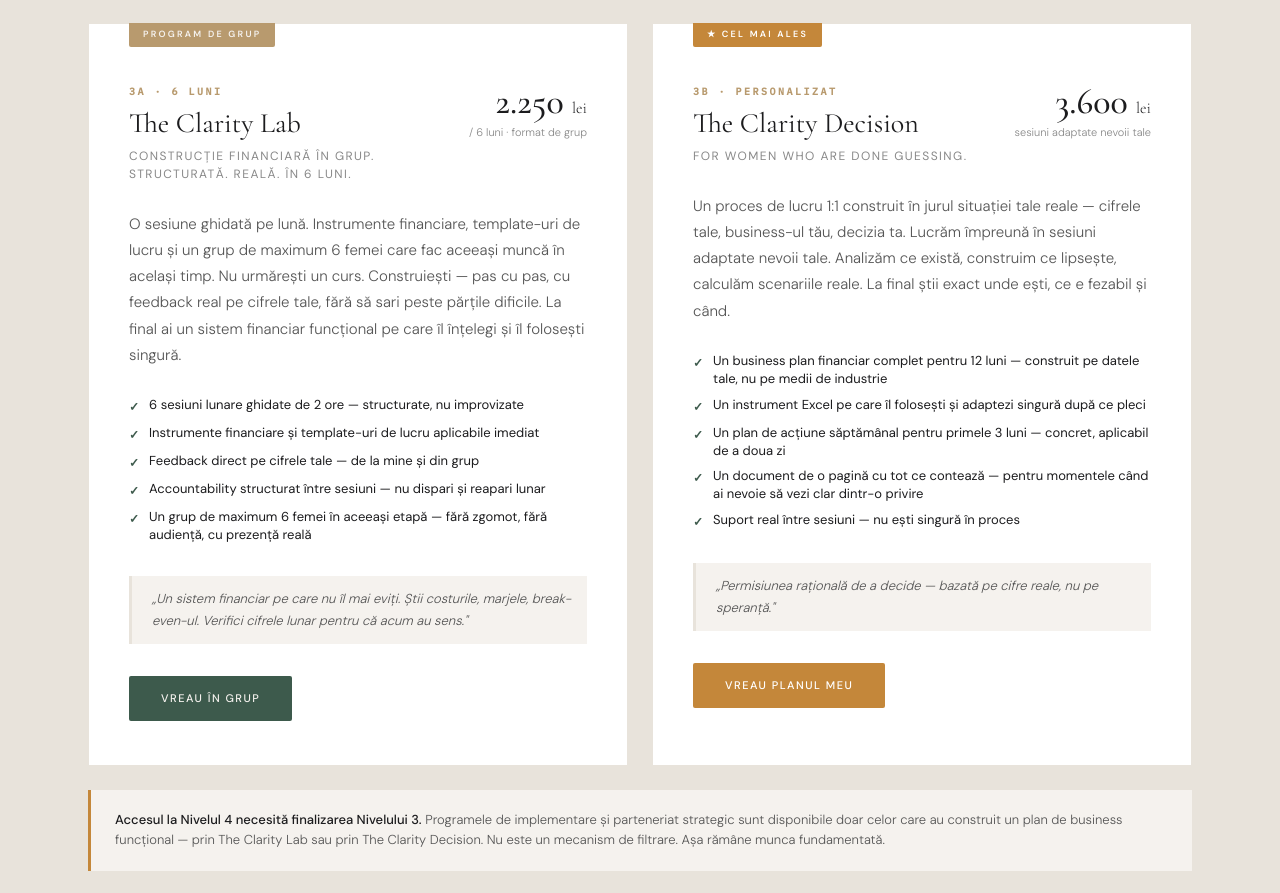
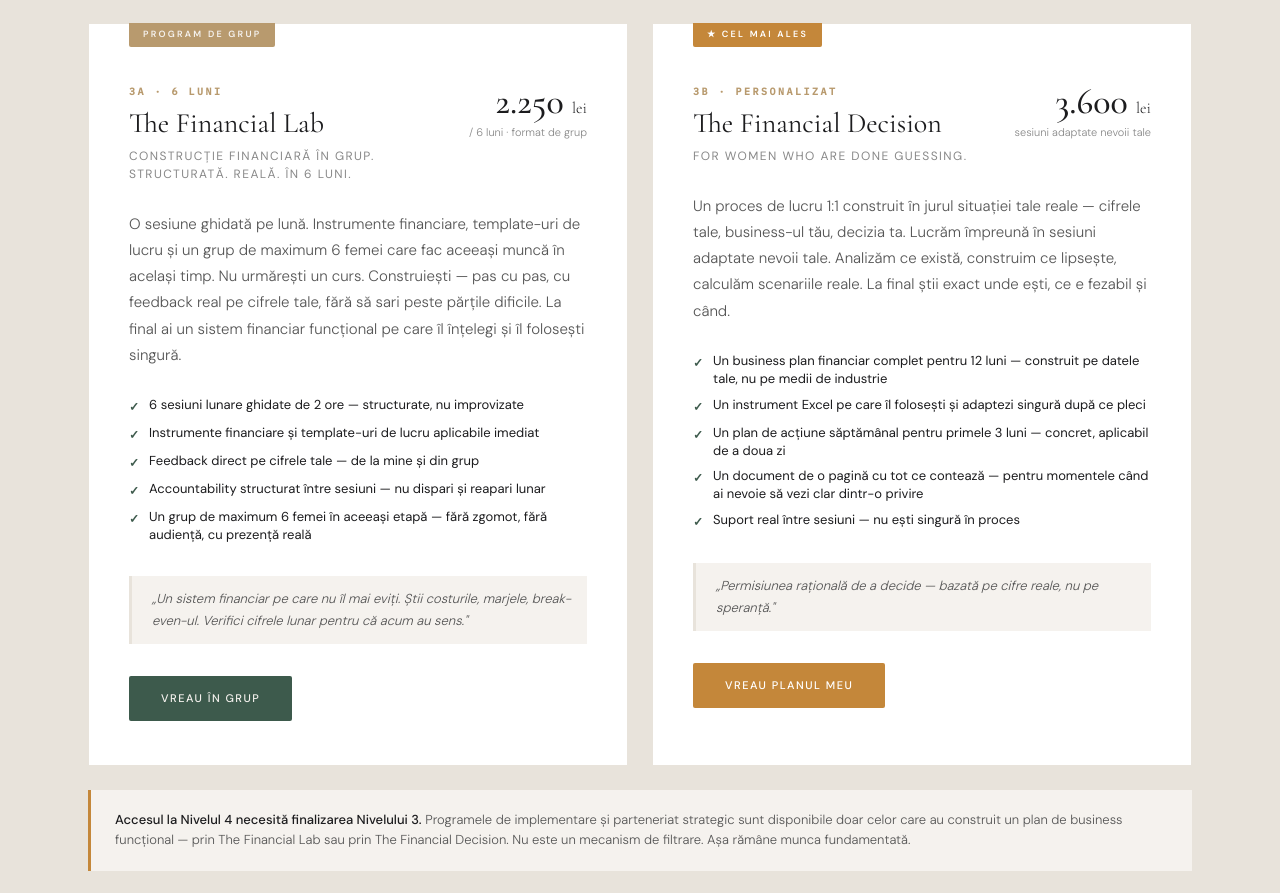
Before and after one commit to sandriciuc/smaranda-andriciuc, a Next.js app: page /ro/servicii/linia-1 in a window 1280 px wide. Shown: the part 1930-2823 px from the top of the page. Built offline with nearby package versions, Linux system fonts and the light colour scheme.

Commit message:
name produse

```diff
--- a/app/ro/servicii/linia-1/Content.tsx
+++ b/app/ro/servicii/linia-1/Content.tsx
@@ -109,7 +109,7 @@ function TierCard({ badge, id, title, subtitle, priceMain, priceNote, priceGreen
 const flowSteps = [
   { id: '1A', name: 'Cercul Clarității', sub: 'Unde ești acum?' },
   { id: '1B', name: 'Money Map', sub: 'Prima structură financiară' },
-  { id: '3A / 3B', name: 'The Clarity Lab / Decision', sub: 'Construiești planul de business' },
+  { id: '3A / 3B', name: 'The Financial Lab / Decision', sub: 'Construiești planul de business' },
   { id: '4A / 4B', name: 'Implementare', sub: 'Execuți cu suport' },
 ]
 
@@ -135,13 +135,13 @@ const decisionCards = [
   {
     borderColor: 'border-t-brass',
     label: 'Dacă ești deja în mișcare și ai nevoie de structură',
-    name: 'The Clarity Lab',
+    name: 'The Financial Lab',
     desc: 'Șase luni, grup de maximum 6 femei. Nu ești la zero — dar nu ai încă un plan financiar funcțional.',
   },
   {
     borderColor: 'border-t-green',
     label: 'Dacă ai o decizie majoră în față',
-    name: 'The Clarity Decision',
+    name: 'The Financial Decision',
     desc: 'Planul tău. Cifrele tale. Răspunsul la: «Când pot face tranziția în siguranță?» — cu dovezi, nu cu speranță.',
   },
   {
@@ -286,7 +286,7 @@ export default function LiniaUna() {
             <TierCard
               badge={{ text: 'Program de Grup', variant: 'group' }}
               id="3A · 6 Luni"
-              title="The Clarity Lab"
+              title="The Financial Lab"
               subtitle="Construcție Financiară în Grup. Structurată. Reală. În 6 luni."
               priceMain={<>2.250 <span className="text-[16px] font-light">lei</span></>}
               priceNote="/ 6 luni · format de grup"
@@ -305,7 +305,7 @@ export default function LiniaUna() {
             <TierCard
               badge={{ text: '★ Cel mai ales', variant: 'star' }}
               id="3B · Personalizat"
-              title="The Clarity Decision"
+              title="The Financial Decision"
               subtitle="For women who are done guessing."
               priceMain={<>3.600 <span className="text-[16px] font-light">lei</span></>}
               priceNote="sesiuni adaptate nevoii tale"
@@ -327,7 +327,7 @@ export default function LiniaUna() {
           <div className="bg-cream border-l-[3px] border-amber px-6 py-5 mb-6">
             <p className="font-sans text-[13px] text-grey font-light leading-[1.6]">
               <strong className="text-ink font-medium">Accesul la Nivelul 4 necesită finalizarea Nivelului 3.</strong>{' '}
-              Programele de implementare și parteneriat strategic sunt disponibile doar celor care au construit un plan de business funcțional — prin The Clarity Lab sau prin The Clarity Decision. Nu este un mecanism de filtrare. Așa rămâne munca fundamentată.
+              Programele de implementare și parteneriat strategic sunt disponibile doar celor care au construit un plan de business funcțional — prin The Financial Lab sau prin The Financial Decision. Nu este un mecanism de filtrare. Așa rămâne munca fundamentată.
             </p>
           </div>
 
```
